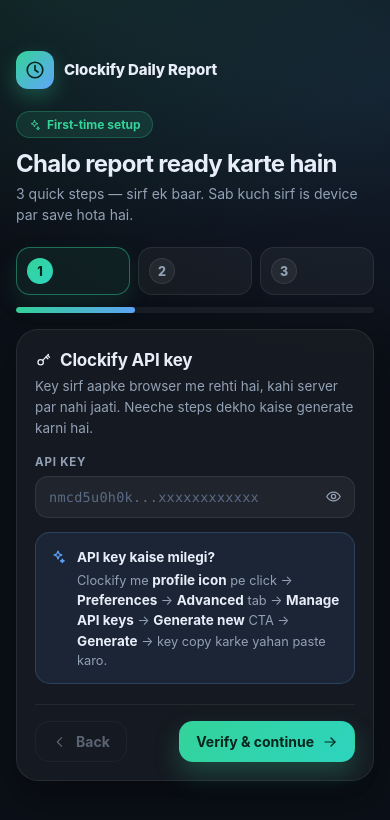
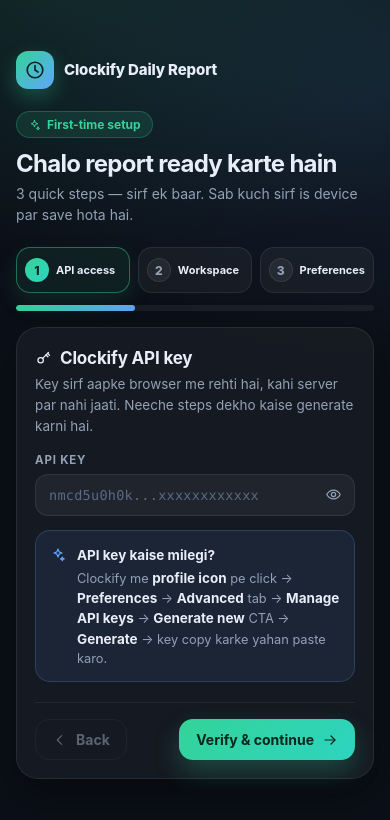
Before and after one commit to varunpandeyuk09/clockify-report-app, a React (Vite) app: page / in a window 390 px wide. Shown: the top 820 px of the page. Built offline with nearby package versions, Linux system fonts and the light colour scheme.

Commit message:
Show step titles in setup stepper on mobile

```diff
--- a/src/index.css
+++ b/src/index.css
@@ -411,8 +411,8 @@
   width: 100%;
   display: flex;
   align-items: center;
-  gap: 9px;
-  padding: 10px;
+  gap: 7px;
+  padding: 10px 8px;
   border-radius: 14px;
   border: 1px solid var(--border);
   background: var(--card);
@@ -436,11 +436,11 @@
 .step-dot {
   display: grid;
   place-items: center;
-  width: 26px;
-  height: 26px;
+  width: 24px;
+  height: 24px;
   flex: none;
   border-radius: 50%;
-  font-size: 12.5px;
+  font-size: 12px;
   font-weight: 800;
   background: var(--chip);
   border: 1px solid var(--border);
@@ -459,24 +459,44 @@
 }
 
 .step-meta {
-  display: none;
+  display: flex;
   flex-direction: column;
   min-width: 0;
+  overflow: hidden;
 }
 
 .step-meta strong {
-  font-size: 12.5px;
+  font-size: 11px;
   color: var(--text);
+  white-space: nowrap;
+  overflow: hidden;
+  text-overflow: ellipsis;
 }
 
 .step-meta small {
+  display: none;
   font-size: 11px;
   color: var(--muted);
 }
 
 @media (min-width: 420px) {
-  .step-meta {
-    display: flex;
+  .step-btn {
+    gap: 9px;
+    padding: 10px;
+  }
+
+  .step-dot {
+    width: 26px;
+    height: 26px;
+    font-size: 12.5px;
+  }
+
+  .step-meta strong {
+    font-size: 12.5px;
+  }
+
+  .step-meta small {
+    display: block;
   }
 }
 
```
